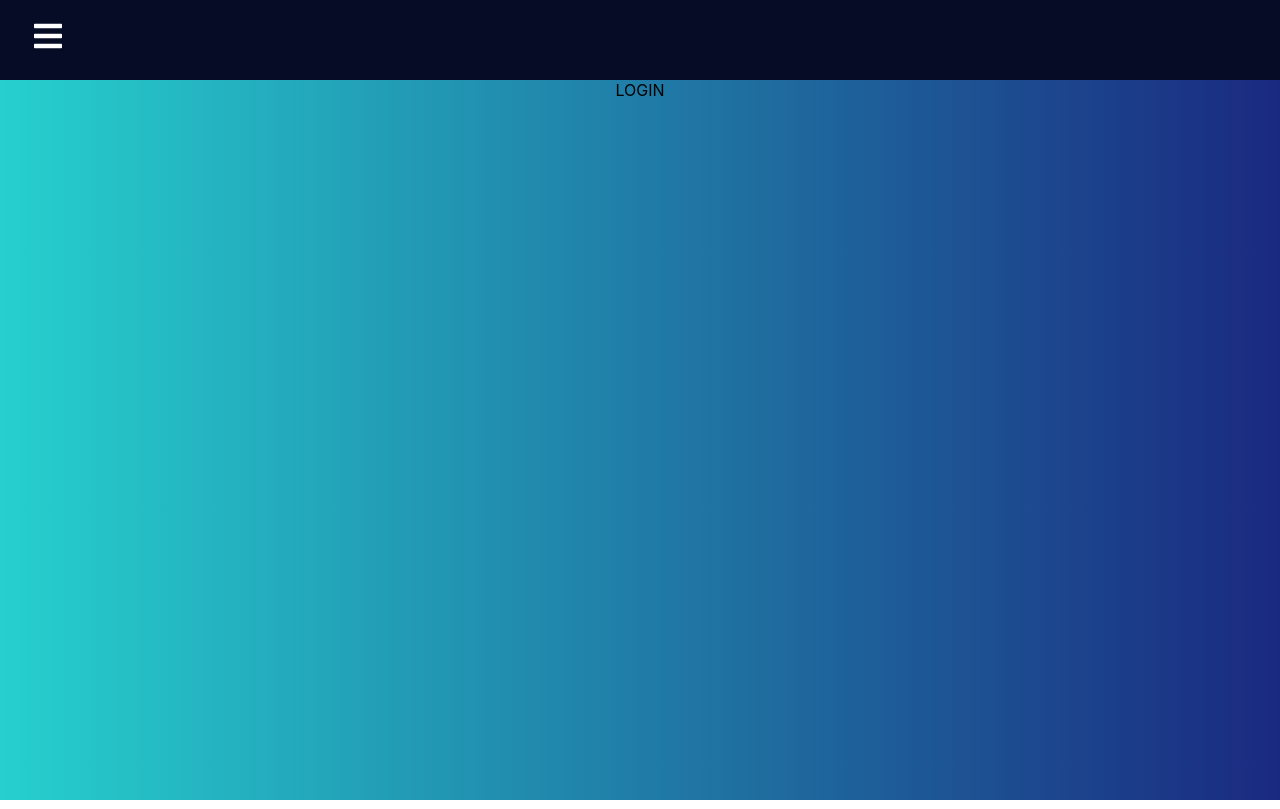
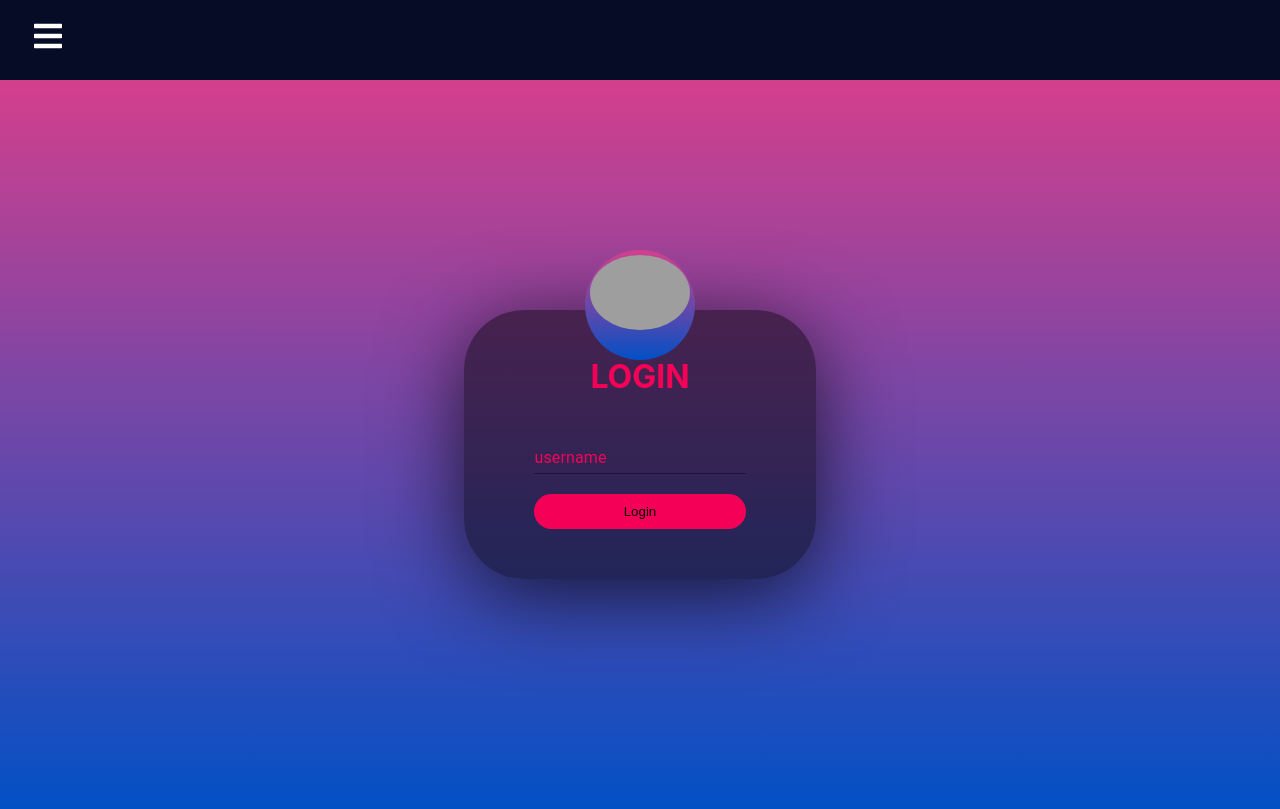
Before and after one commit to alenSavov/rickandmorty, a React (Create React App) app in the folder rickandmorty-app/: page /login in a window 1280 px wide. Built offline with nearby package versions, Linux system fonts and the light colour scheme; grey boxes are pictures that could not be loaded.

Commit message:
added styles for login page

```diff
--- a/rickandmorty-app/src/components/AllEpisodes.js
+++ b/rickandmorty-app/src/components/AllEpisodes.js
@@ -15,16 +15,16 @@ const useStyles = makeStyles(() => ({
     episode: {
         display: 'flex',
         flexWrap: 'wrap',
+        alignItems: 'center',
+        justifyContent: 'center',
         width: '250px',
         height: '120px',
-        alignItems: 'center',
         borderRadius: '10px',
         boxShadow: '5px 5px 30px black',
         margin: '10px',
         background: '#0c2b5e',
         background: 'linear-gradient(to left, #0c2b5e, #173c77)',
         background: 'linear-gradient(to left, #0c2b5e, #173c77)',
-        justifyContent: 'center',
         textDecoration: 'none',
         padding: '15px',
 
--- a/rickandmorty-app/src/components/Header.css
+++ b/rickandmorty-app/src/components/Header.css
@@ -13,6 +13,7 @@
 .nav-menu.active {
   left: 0;
   transition: 350ms;
+  z-index: 10;
 }
 
 .nav-text {
--- a/rickandmorty-app/src/components/Login.js
+++ b/rickandmorty-app/src/components/Login.js
@@ -1,11 +1,116 @@
-import React from 'react'
+import React, { useState } from 'react';
+import { FormControl, TextField, makeStyles, Typography } from '@material-ui/core';
 
-function Login() {
+
+const useStyles = makeStyles(() => ({
+    loginWrapper: {
+        background: "linear-gradient(bottom,#0250c5,#d43f8d)",
+        height: "100%",
+        minHeight: '91.1vh',
+        display: 'flex',
+        flexWrap: 'wrap',
+        alignItems: 'center',
+        justifyContent: 'center',
+    },
+    loginBox: {
+        display: 'flex',
+        flexWrap: 'wrap',
+        alignItems: 'center',
+        justifyContent: 'center',
+        position: 'relative',
+        background: 'rgba(0,0,0,0.5)',
+        borderRadius: '60px',
+        boxShadow: '0px 15px 86px -2px rgba(0,0,0,0.75)',
+    },
+    userBox: {
+        background: "linear-gradient(bottom,#0250c5,#d43f8d)",
+        width: '100px',
+        height: '100px',
+        borderRadius: '50%',
+        position: 'absolute',
+        top: '-60px',
+        left: 'calc(50 % - 50px)',
+        overflow: 'hidden',
+        padding: '5px',
+        '& img': {
+            width: '100px',
+            borderRadius: '50%',
+        }
+    },
+    title: {
+        width: '100%',
+        margin: '0',
+        margin: '47px 0 0 0',
+        textTransform: 'uppercase',
+        color: '#f50057',
+    },
+    form: {
+        width: '60%',
+        padding: '30px 0',
+    },
+    input: {
+        width: '100%',
+        color: '#FFF',
+
+        '& label': {
+            color: '#f50057',
+        }
+    },
+    button: {
+        width: '100%',
+        background: '#f50057',
+        borderRadius: '30px',
+        padding: '10px 0',
+        border: 'none',
+        margin: '20px 0',
+
+        '&:hover': {
+            background: '#BA2674',
+            cursor: 'pointer',
+        }
+    },
+
+}));
+
+
+function Login({ handleSubmit, error }) {
+    const classes = useStyles();
+    const [details, setDetails] = useState({ name: "" });
+
+    const submitHandler = e => {
+        e.preventDefault();
+
+        handleSubmit(details);
+    }
+
     return (
-        <div>
-            LOGIN
+        <div className={classes.loginWrapper}>
+            <div className={classes.loginBox}>
+                <div class={classes.userBox}>
+                    <img src="https://rickandmortyapi.com/api/character/avatar/1.jpeg" />
+                </div>
+                <h1 className={classes.title}>Login</h1>
+                <form className={classes.form}>
+                    <TextField className={classes.input} color="secondary" label="username" />
+                    <input className={classes.button} type="submit" name="submit" value="Login"></input>
+                </form>
+            </div>
         </div>
+
+        // <form onSubmit={submitHandler}>
+        //     <div className="form-inner">
+        //         <h2>Login</h2>
+        //         {(error !== "") ? (<div className="error">{error}</div>) : ""}
+        //         <div className="form-group">
+        //             <label htmlFor="name">Name:</label>
+        //             <input type="text" name="name" id="name"
+        //             onChange={e => setDetails({ ...details, name: e.target.value })}
+        //             value={details.name} />
+        //         </div>
+        //         <input type="submit" value="Login" />
+        //     </div>
+        // </form>
     )
 }
 
-export default Login
+export default Login;
```
